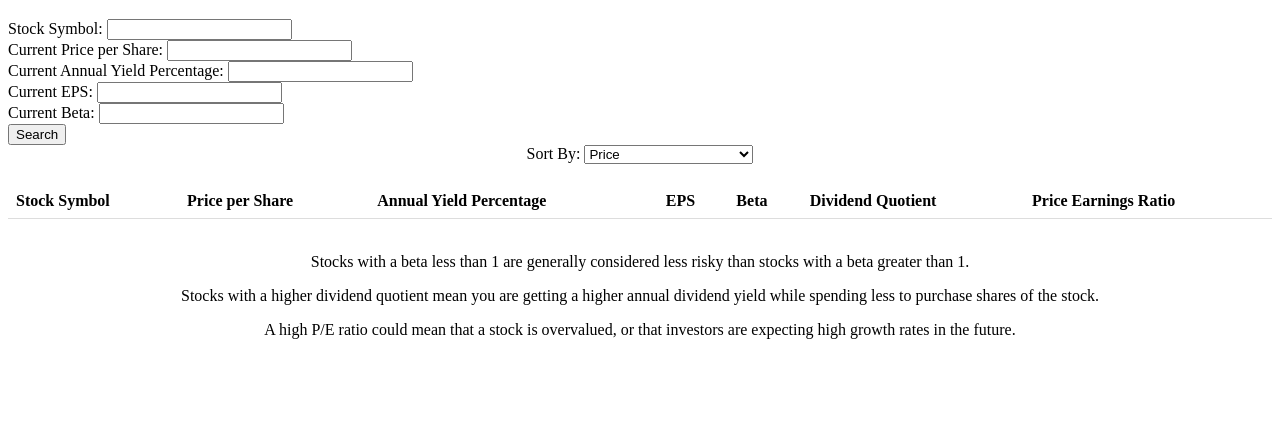
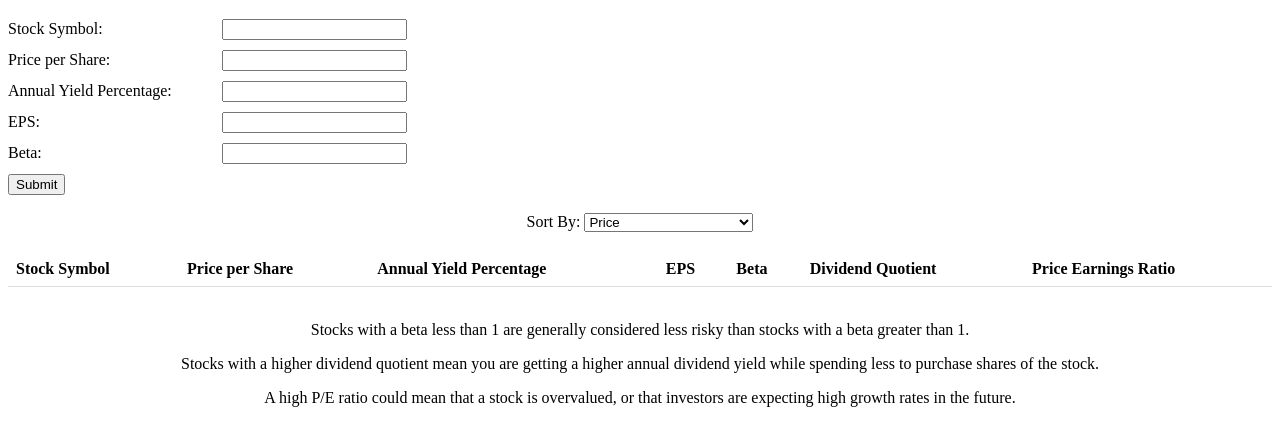
Before and after one commit to Francis-McKee/sortable-stock-table, a plain HTML site: page index.html in a window 1280 px wide. Shown: the part 61-506 px from the top of the page. Drawn offline with Linux system fonts and the light colour scheme.

Commit message:
Merge branch 'main' of https://github.com/Francis-McKee/html-stock-calc

```diff
--- a/index.html
+++ b/index.html
@@ -3,6 +3,20 @@
 <head>
     <title>Stock Information</title>
     <style>
+
+        .form-group {
+            margin-bottom: 10px;
+        }
+
+        .form-group label {
+            display: inline-block;
+            width: 200px;
+        }
+
+        .form-group input {
+            margin-left: 10px;
+        }
+
         table {
             width: 100%;
             border-collapse: collapse;
@@ -29,23 +43,31 @@
     <h1>Stock Information</h1>
 
     <form id="stockForm">
-        <label for="symbol">Stock Symbol:</label>
-        <input type="text" id="symbol" required><br>
+        <div class="form-group">
+            <label for="symbol">Stock Symbol:</label>
+            <input type="text" id="symbol" required><br>
+        </div>
+        <div class="form-group">
+            <label for="price">Price per Share:</label>
+            <input type="number" id="price" step="0.01" required><br>
+        </div>
+        <div class="form-group">
+            <label for="apy">Annual Yield Percentage:</label>
+            <input type="number" id="apy" step="0.01" required><br>
+        </div>
+        <div class="form-group">
+            <label for="eps">EPS:</label>
+            <input type="number" id="eps" step="0.01" required><br>
+        </div>
+        <div class="form-group">
+            <label for="beta">Beta:</label>
+            <input type="number" id="beta" step="0.01" required><br>
+        </div>
 
-        <label for="price">Current Price per Share:</label>
-        <input type="number" id="price" step="0.01" required><br>
+        <button type="submit">Submit</button>
+    </form>
 
-        <label for="apy">Current Annual Yield Percentage:</label>
-        <input type="number" id="apy" step="0.01" required><br>
-
-        <label for="eps">Current EPS:</label>
-        <input type="number" id="eps" step="0.01" required><br>
-
-        <label for="beta">Current Beta:</label>
-        <input type="number" id="beta" step="0.01" required><br>
-
-        <button type="submit">Search</button>
-    </form>
+    <br>
 
     <div id="sortContainer">
         <label for="sortCriteria">Sort By:</label>
```
